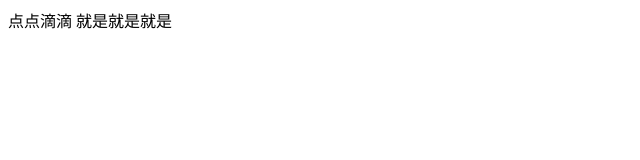
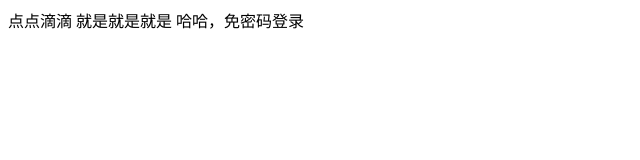
Before and after one commit to hsxuxinying/first, a plain HTML site: page index.html in a window 1280 px wide. Shown: the whole page, without its empty margins (0-640 px from the left). Drawn offline with Linux system fonts and the light colour scheme.

Commit message:
哈哈，免密码登录

```diff
--- a/index.html
+++ b/index.html
@@ -7,5 +7,6 @@
 <body>
 点点滴滴
 就是就是就是
+哈哈，免密码登录
 </body>
 </html>
```
